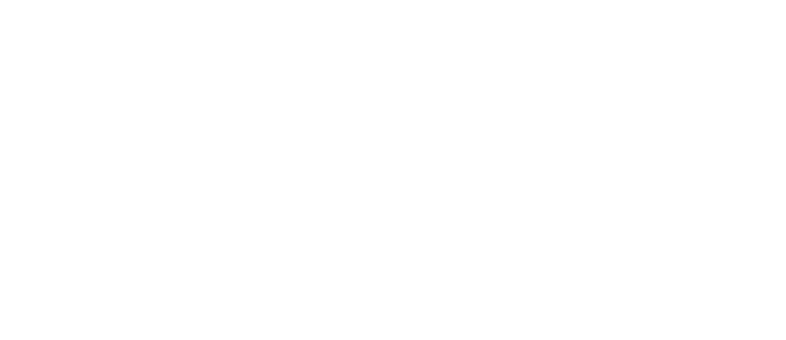
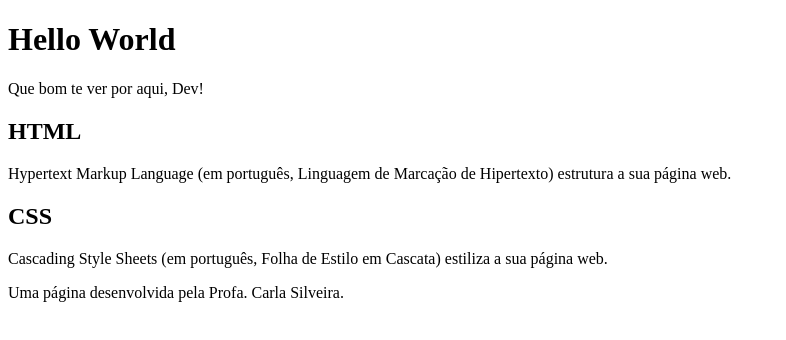
Before and after one commit to rosacarla/HelloWorld, a plain HTML site: page index.html in a window 1280 px wide. Shown: the whole page, without its empty margins (0-786 px from the left). Drawn offline with Linux system fonts and the light colour scheme.

Commit message:
Update index.html

```diff
--- a/index.html
+++ b/index.html
@@ -7,5 +7,25 @@
 </head>
 <body>
 
+    <header>
+        <H1>Hello World</H1>
+        <p>Que bom te ver por aqui, Dev!</p>
+
+    </header>
+
+    <section>
+        <h2>HTML</h2>
+        <P>Hypertext Markup Language (em português, Linguagem de Marcação de Hipertexto) estrutura a sua página web.</P>
+
+        <H2>CSS</H2>
+        <p>Cascading Style Sheets (em português, Folha de Estilo em Cascata) estiliza a sua página web.</p>
+
+    </section>
+
+    <footer>
+        <p>Uma página desenvolvida pela Profa. Carla Silveira.</p>
+
+    </footer>
+
 </body>
 </html>
```
